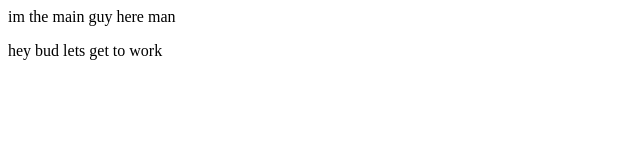
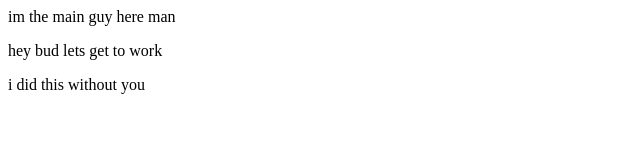
Before and after one commit to jutin0852/learning-git, a plain HTML site: page index.html in a window 1280 px wide. Shown: the whole page, without its empty margins (0-640 px from the left). Drawn offline with Linux system fonts and the light colour scheme.

Commit message:
Update index.html

```diff
--- a/index.html
+++ b/index.html
@@ -8,5 +8,7 @@
 <body>
    <p>im the main guy here man</p>
     <p>hey bud lets get to work</p>
+     <p>i did this without you</p>
+
 </body>
 </html>
```
